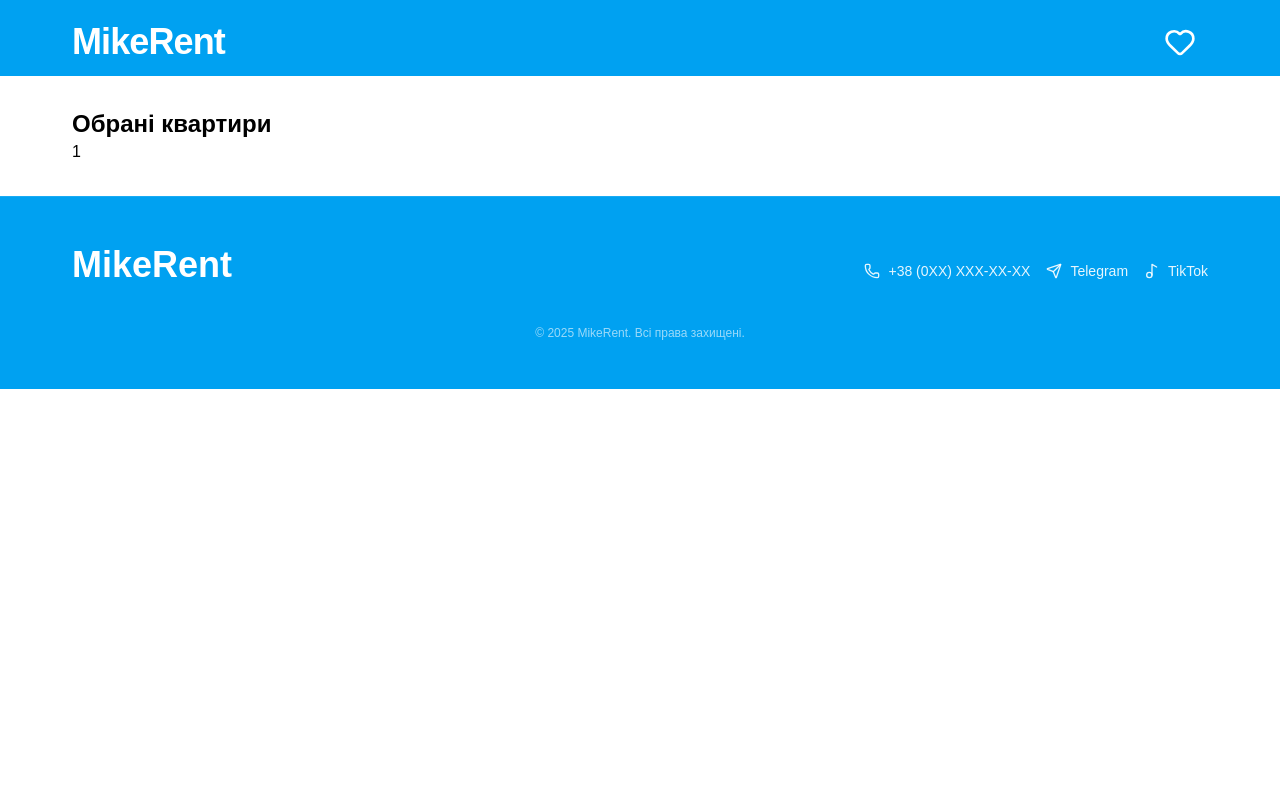
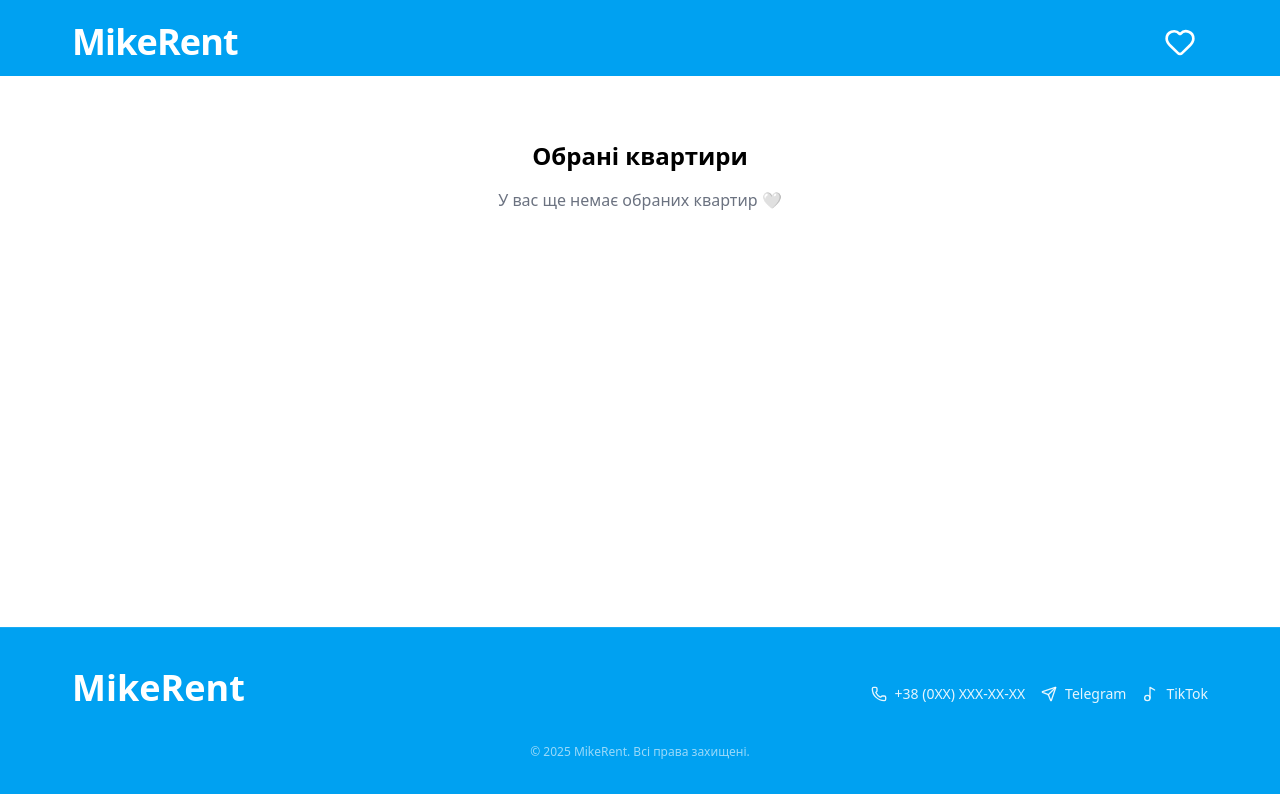
Before and after one commit to Misha-Zlupko/MikeRent, a Next.js app in the folder mikerent/: page /favorites in a window 1280 px wide. Shown: the top 794 px of the page. Built offline with nearby package versions, Linux system fonts and the light colour scheme.

Commit message:
add changes

```diff
--- a/mikerent/app/favorites/page.tsx
+++ b/mikerent/app/favorites/page.tsx
@@ -1,8 +1,121 @@
+"use client";
+
+import { apartments } from "@/data/ApartmentsData";
+import Image from "next/image";
+import { useEffect, useState } from "react";
+import { Heart } from "lucide-react";
+
+const FAVORITES_KEY = "favorites";
+
 export default function FavoritesPage() {
+  const [favorites, setFavorites] = useState<string[]>([]);
+
+  useEffect(() => {
+    const stored = localStorage.getItem(FAVORITES_KEY);
+
+    if (stored) {
+      try {
+        setFavorites(JSON.parse(stored));
+      } catch {
+        setFavorites([]);
+      }
+    }
+  }, []);
+
+  const removeFavorite = (id: string) => {
+    const updated = favorites.filter((favId) => favId !== id);
+    setFavorites(updated);
+    localStorage.setItem(FAVORITES_KEY, JSON.stringify(updated));
+  };
+
+  const favoriteApartments = apartments.filter((apartment) =>
+    favorites.includes(apartment.id)
+  );
+
+  if (favoriteApartments.length === 0) {
+    return (
+      <main className="container py-16 text-center">
+        <h1 className="mb-4 text-2xl font-semibold">Обрані квартири</h1>
+        <p className="text-gray-500">У вас ще немає обраних квартир 🤍</p>
+      </main>
+    );
+  }
+
   return (
-    <div className="container py-8">
-      <h1 className="text-2xl font-semibold">Обрані квартири</h1>
-      <p>1</p>
-    </div>
+    <main className="container py-8">
+      <h1 className="mb-6 text-center text-2xl font-semibold">
+        Обрані квартири
+      </h1>
+
+      <div className="space-y-4">
+        {favoriteApartments.map((apartment) => (
+          <div
+            key={apartment.id}
+            className="
+              relative
+              flex gap-4
+              rounded-2xl
+              border
+              bg-white
+              p-4
+              shadow-sm
+              transition
+              hover:shadow-md
+            "
+          >
+            <div className="relative h-28 w-40 flex-shrink-0 overflow-hidden rounded-xl">
+              <Image
+                src={apartment.images[0]}
+                alt={apartment.title}
+                fill
+                className="object-cover"
+              />
+            </div>
+            <div className="flex flex-1 flex-col justify-between">
+              <div>
+                <h3 className="font-medium text-gray-900">{apartment.title}</h3>
+
+                <p className="mt-1 text-sm text-gray-500">
+                  {apartment.city} · {apartment.address}
+                </p>
+              </div>
+
+              <div className="mt-2 text-sm text-gray-600">
+                {apartment.guests} гостей · {apartment.bedrooms} спальня ·{" "}
+                {apartment.beds} ліжка
+              </div>
+
+              <div className="mt-2 font-semibold text-gray-900">
+                {apartment.pricePerNight} ₴{" "}
+                <span className="text-sm font-normal text-gray-500">/ ніч</span>
+              </div>
+            </div>
+            <button
+              onClick={() => removeFavorite(apartment.id)}
+              aria-label="Видалити з обраних"
+              className="
+                absolute
+                right-4
+                top-4
+                flex
+                h-9
+                w-9
+                items-center
+                justify-center
+                rounded-full
+                bg-white
+                shadow
+                transition
+                hover:scale-105
+                hover:shadow-md
+                active:scale-95
+              "
+            >
+              <Heart className="h-5 w-5 text-main fill-main" />
+            </button>
+          </div>
+        ))}
+      </div>
+    </main>
   );
 }
--- a/mikerent/app/globals.css
+++ b/mikerent/app/globals.css
@@ -1,12 +1,9 @@
-/* @import "tailwindcss"; */
 @tailwind base;
 @tailwind components;
 @tailwind utilities;
 
 body {
-  background: var(--background);
-  color: var(--foreground);
-  font-family: Arial, Helvetica, sans-serif;
+  height: 100%;
 }
 
 .container {
@@ -174,7 +171,6 @@ body {
   font-weight: 700;
 }
 
-/* отключаем на мобилке */
 @media (max-width: 640px) {
   .comments-swiper .swiper-button-prev,
   .comments-swiper .swiper-button-next {
--- a/mikerent/app/layout.tsx
+++ b/mikerent/app/layout.tsx
@@ -23,10 +23,20 @@ export default function RootLayout({
   children: React.ReactNode;
 }) {
   return (
-    <html lang="ru">
-      <body className={`${roboto.variable} antialiased`}>
+    <html lang="uk">
+      <body
+        className={`
+          ${roboto.variable}
+          antialiased
+          min-h-screen
+          flex
+          flex-col
+        `}
+      >
         <HeaderComponent />
-        {children}
+
+        <main className="flex-1">{children}</main>
+
         <FooterComponent />
       </body>
     </html>
--- a/mikerent/components/FooterComponent.tsx
+++ b/mikerent/components/FooterComponent.tsx
@@ -6,9 +6,8 @@ import { Phone, Send, Music2 } from "lucide-react";
 export const FooterComponent = () => {
   return (
     <footer className="border-t border-white/10 bg-main">
-      <div className="container py-12">
+      <div className="container py-10">
         <div className="flex flex-col md:flex-row items-center justify-between colum">
-          {/* ЛОГО */}
           <Link
             href="https://t.me/your_telegram_username"
             target="_blank"
@@ -16,8 +15,6 @@ export const FooterComponent = () => {
           >
             MikeRent
           </Link>
-
-          {/* КОНТАКТЫ */}
           <div className="flex flex-col md:flex-row items-center gap-4 mr-auto md:mr-0">
             {/* P className="mr-auto"HONE */}
             <div className="mr-auto">
@@ -67,8 +64,7 @@ export const FooterComponent = () => {
             </div>
           </div>
         </div>
-
-        <div className="mt-6 text-center text-xs text-white/60">
+        <div className="mt-5 text-center text-xs text-white/60">
           © 2025 MikeRent. Всі права захищені.
         </div>
       </div>
--- a/mikerent/components/HeaderComponent.tsx
+++ b/mikerent/components/HeaderComponent.tsx
@@ -1,5 +1,5 @@
 import Link from "next/link";
-import { Heart, House } from "lucide-react";
+import { Heart } from "lucide-react";
 
 export const HeaderComponent = () => {
   const hasFavorites = false;
```
